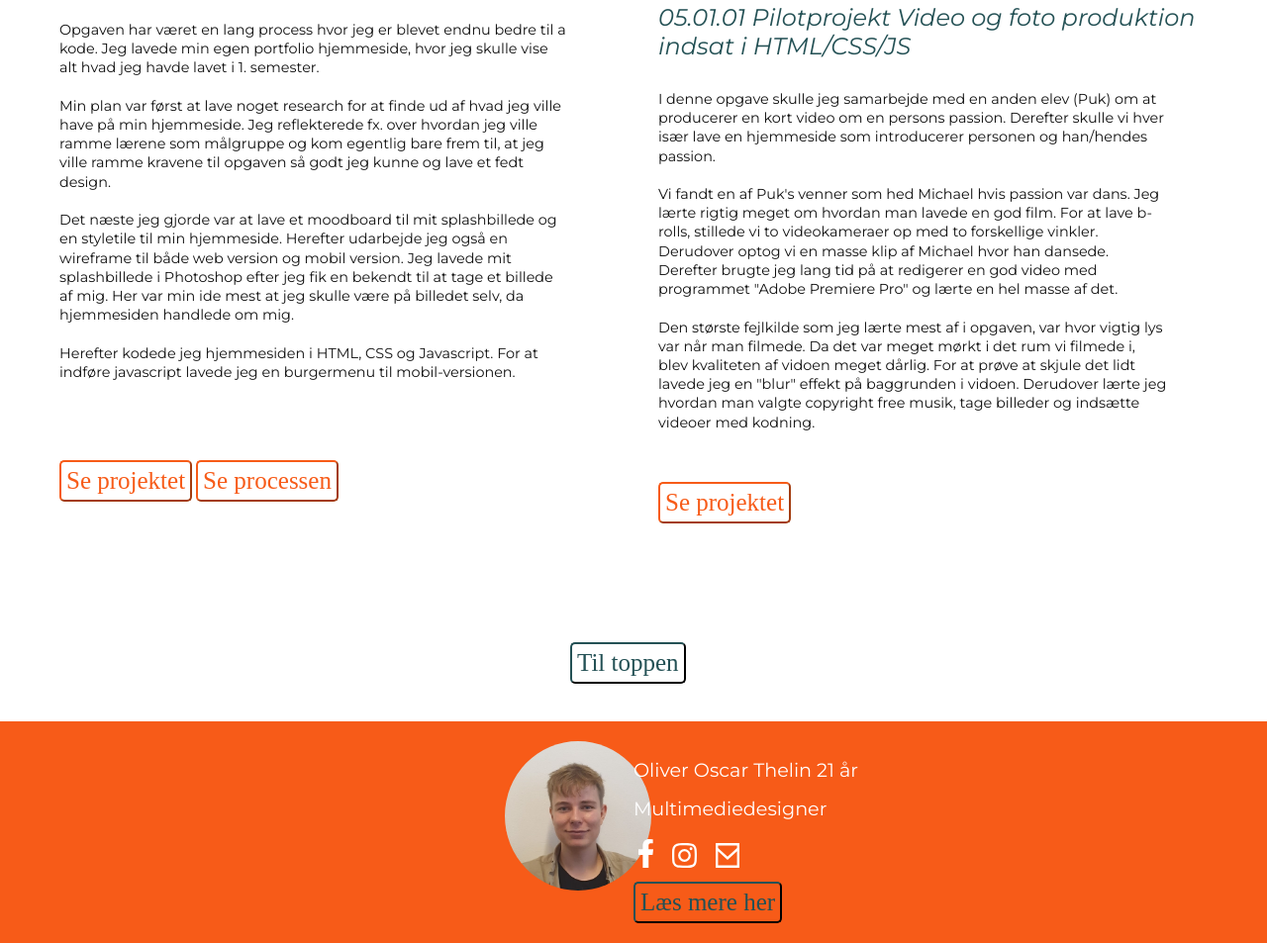
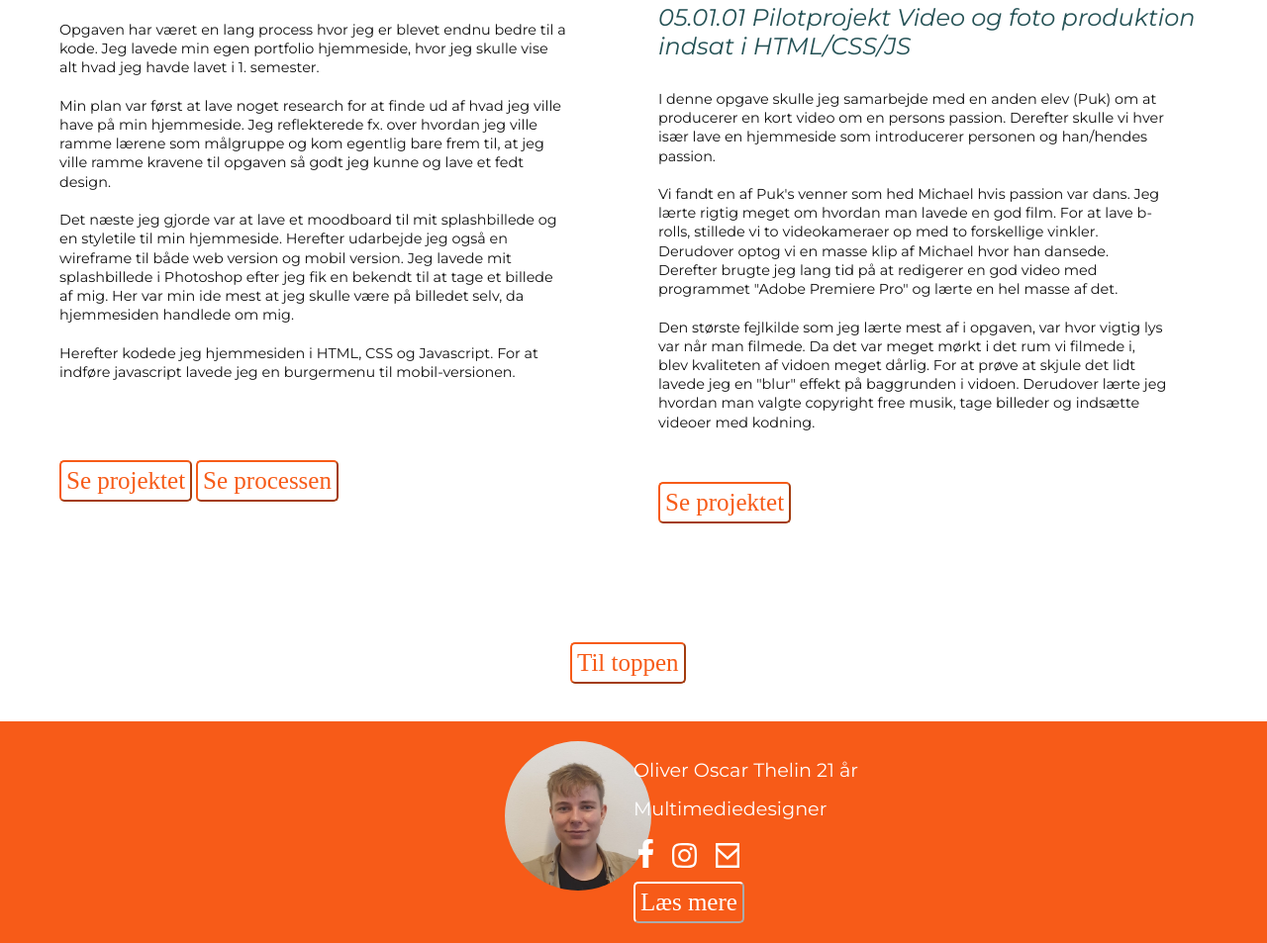
Before and after one commit to oliv578v/Portfolio, a plain HTML site: page portfolio.html in a window 1280 px wide. Shown: the part 3079-4032 px from the top of the page at 99% size. Drawn offline with Linux system fonts and the light colour scheme.

Commit message:
rettelser

```diff
--- a/portfolio.html
+++ b/portfolio.html
@@ -307,7 +307,7 @@
           </div>
         </div>
         <button id="website3" onclick="window.location.href='om_mig.html';">
-          Læs mere her
+          Læs mere
         </button>
       </div>
     </footer>
--- a/style.css
+++ b/style.css
@@ -176,7 +176,7 @@ section h3 {
 }
 /*Overskrifter slut*/
 
-/* Knapper */
+/* per */
 #website1 {
   background-color: transparent;
   color: #f75b18;
@@ -387,11 +387,11 @@ section h3 {
 
 #website11 {
   background-color: transparent;
-  color: #245155;
-  font-family: "Monserrat, sans-serif";
-  font-weight: 500;
-  font-size: 25px;
-  border-color: #245155;
+  color: #f75b18;
+  font-family: "Monserrat, sans-serif";
+  font-weight: 500;
+  font-size: 25px;
+  border-color: #f75b18;
   border-radius: 5px;
   padding: 5px;
   margin-left: 36%;
@@ -399,12 +399,12 @@ section h3 {
   margin-top: 10px;
 }
 #website11:hover {
-  background-color: #245155;
+  background-color: #f75b18;
   color: #ffff;
   font-family: "Monserrat, sans-serif";
   font-weight: 500;
   font-size: 25px;
-  border-color: #245155;
+  border-color: #f75b18;
   border-radius: 5px;
   margin-left: 36%;
   margin-bottom: 3%;
@@ -439,22 +439,22 @@ section h3 {
 
 #website3 {
   background-color: transparent;
-  color: #245155;
-  font-family: "Monserrat, sans-serif";
-  font-weight: 500;
-  font-size: 25px;
-  border-color: #245155;
+  color: #ffff;
+  font-family: "Monserrat, sans-serif";
+  font-weight: 500;
+  font-size: 25px;
+  border-color: #ffff;
   border-radius: 5px;
   padding: 5px;
 }
 
 #website3:hover {
-  background-color: #245155;
-  color: #ffff;
-  font-family: "Monserrat, sans-serif";
-  font-weight: 500;
-  font-size: 25px;
-  border-color: #245155;
+  background-color: #ffff;
+  color: #f75b18;
+  font-family: "Monserrat, sans-serif";
+  font-weight: 500;
+  font-size: 25px;
+  border-color: #ffff;
   border-radius: 5px;
   padding: 5px;
 }
@@ -716,11 +716,11 @@ footer {
   }
   #website11 {
     background-color: transparent;
-    color: #245155;
+    color: #f75b18;
     font-family: "Monserrat, sans-serif";
     font-weight: 500;
     font-size: 25px;
-    border-color: #245155;
+    border-color: #f75b18;
     border-radius: 5px;
     padding: 5px;
     margin-left: 45%;
@@ -728,12 +728,12 @@ footer {
     margin-top: 10px;
   }
   #website11:hover {
-    background-color: #245155;
+    background-color: #f75b18;
     color: #ffff;
     font-family: "Monserrat, sans-serif";
     font-weight: 500;
     font-size: 25px;
-    border-color: #245155;
+    border-color: #f75b18;
     border-radius: 5px;
     margin-left: 45%;
     margin-bottom: 3%;
```
Also changed, not shown: om_mig.html (+1 -1 lines), portfolio_process.html (+1 -1 lines).
